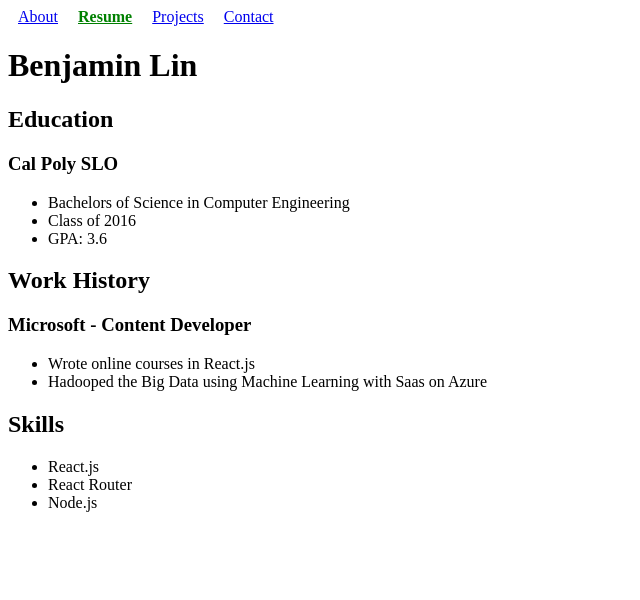
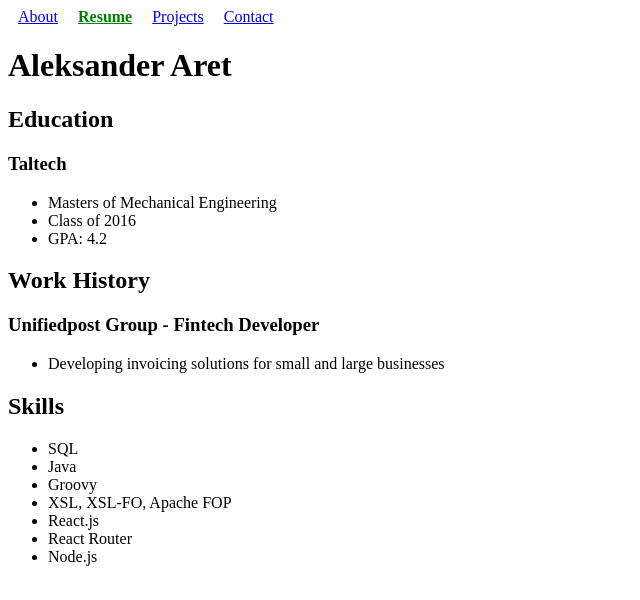
Before and after one commit to aretaleks/edX_route_redux, a React (Create React App) app: page /resume in a window 1280 px wide. Shown: the top 600 px of the page, without its empty margins (0-640 px from the left). Built offline with nearby package versions, Linux system fonts and the light colour scheme.

Commit message:
text update text update

```diff
--- a/package.json
+++ b/package.json
@@ -1,5 +1,5 @@
 {
-  "name": "personal-website-using-react-router-about-resume-and-error",
+  "name": "personal-website-using-router",
   "version": "1.0.0",
   "description": "",
   "keywords": [],
--- a/src/components/About.jsx
+++ b/src/components/About.jsx
@@ -1,7 +1,7 @@
 import React from "react";
 
 const About = () => {
-  return <h2>My name is Benjamin Lin and I am a React Developer.</h2>;
+  return <h2>My name is Aleksander Aret and I am a React Developer.</h2>;
 };
 
 export default About;
--- a/src/components/Resume.jsx
+++ b/src/components/Resume.jsx
@@ -3,22 +3,25 @@ import React from "react";
 const Resume = () => {
   return (
     <div>
-      <h1>Benjamin Lin</h1>
+      <h1>Aleksander Aret</h1>
       <h2>Education</h2>
-      <h3>Cal Poly SLO</h3>
+      <h3>Taltech</h3>
       <ul>
-        <li>Bachelors of Science in Computer Engineering</li>
+        <li>Masters of Mechanical Engineering</li>
         <li>Class of 2016</li>
-        <li>GPA: 3.6</li>
+        <li>GPA: 4.2</li>
       </ul>
       <h2>Work History</h2>
-      <h3>Microsoft - Content Developer</h3>
+      <h3>Unifiedpost Group - Fintech Developer</h3>
       <ul>
-        <li>Wrote online courses in React.js</li>
-        <li>Hadooped the Big Data using Machine Learning with Saas on Azure</li>
+        <li>Developing invoicing solutions for small and large businesses</li>
       </ul>
       <h2>Skills</h2>
       <ul>
+        <li>SQL</li>
+        <li>Java</li>
+        <li>Groovy</li>
+        <li>XSL, XSL-FO, Apache FOP</li>
         <li>React.js</li>
         <li>React Router</li>
         <li>Node.js</li>
```
